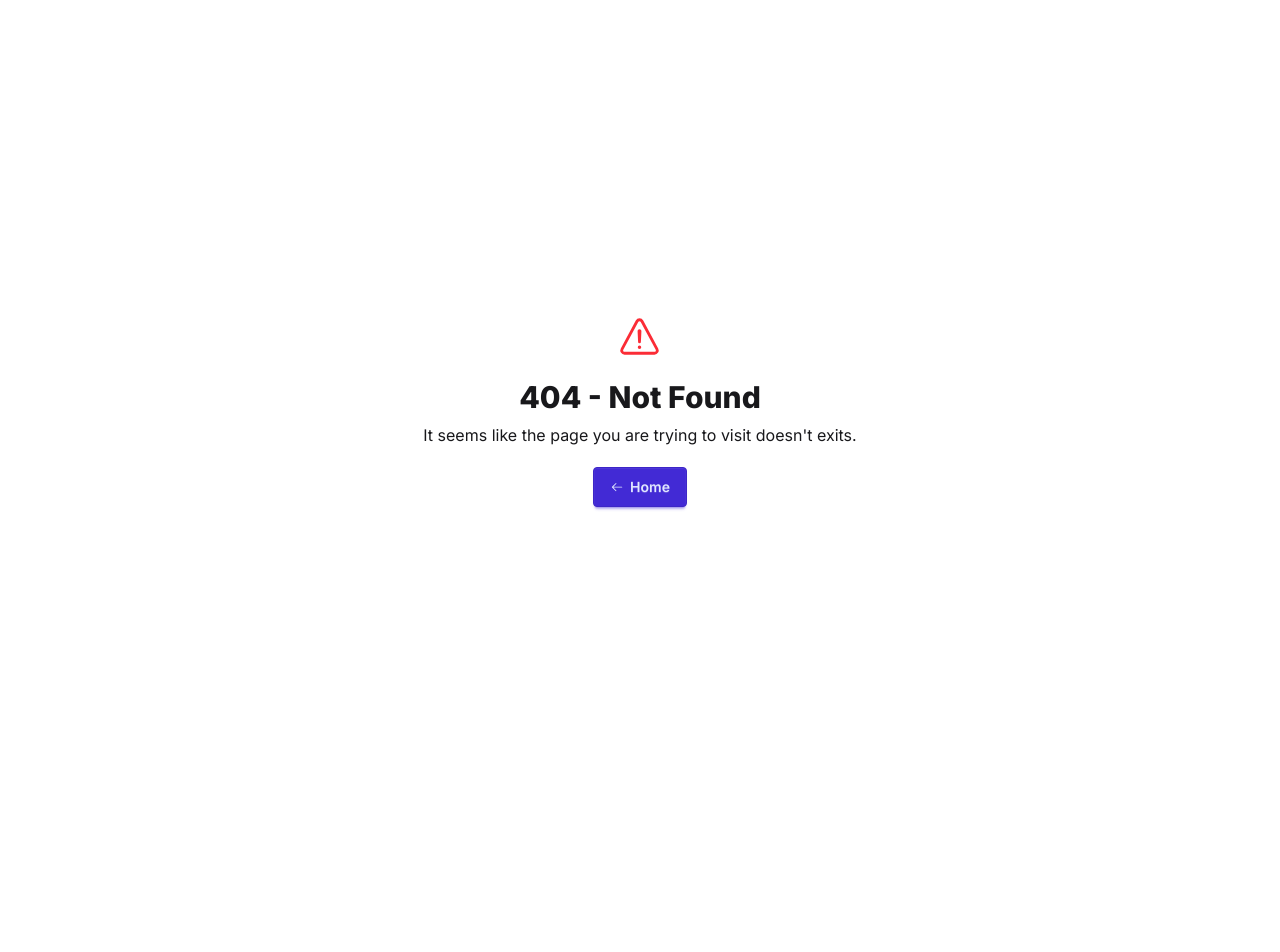
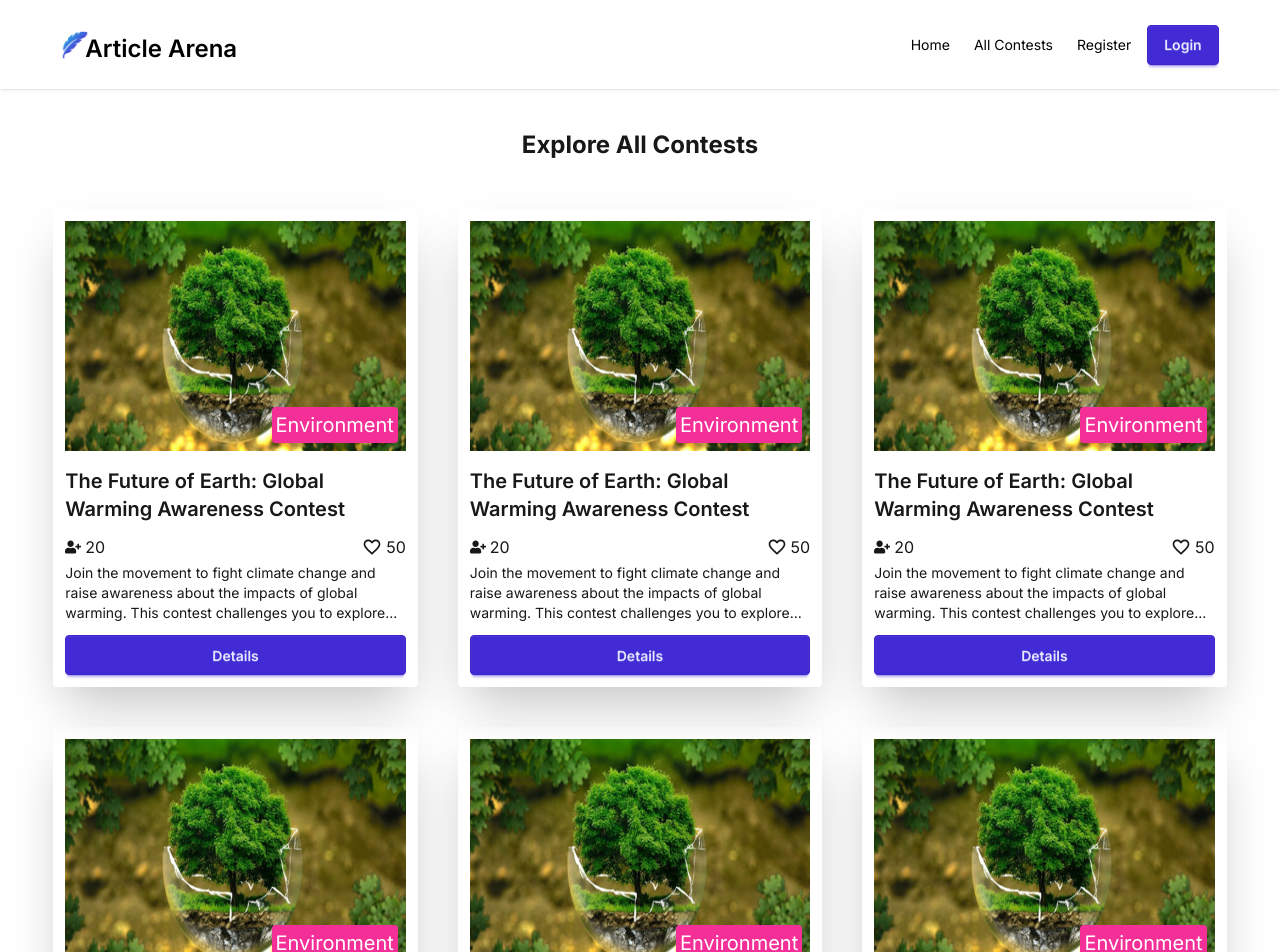
Before and after one commit to SubrotoKumar7/article-arena-client, a React (Vite) app: page /all-contests in a window 1280 px wide. Before the commit this address had no page. Shown: the top 952 px of the page. Before the commit the page ends 800 px from the top, so only its background shows below. Built offline with nearby package versions, Linux system fonts and the light colour scheme.

Commit message:
all contest page added

```diff
--- a/src/components/Navbar/Navbar.jsx
+++ b/src/components/Navbar/Navbar.jsx
@@ -26,13 +26,13 @@ const Navbar = () => {
     </>
 
     return (
-        <div className={`${location.pathname === '/' ? 'fixed top-0 left-0 w-full z-50 md:text-white' : 'static text-black'} py-2  ${isScroll ? 'bg-base-100 text-black!' : 'bg-transparent'}`}>
+        <div className={`${location.pathname === '/' ? 'fixed top-0 left-0 w-full z-50 md:text-white' : 'static text-black'} py-2  ${isScroll ? 'bg-base-100 text-black!' : 'bg-transparent shadow-sm'}`}>
             <Container>
                 <div className="navbar my-1">
                     <div className="navbar-start">
                         <div className="dropdown">
                             <div tabIndex={0} role="button" className="btn btn-ghost lg:hidden">
-                                <svg xmlns="http://www.w3.org/2000/svg" className={`h-5 w-5 ${isScroll ? 'text-black' : 'text-white'}`} fill="none" viewBox="0 0 24 24" stroke="currentColor"> <path strokeLinecap="round" strokeLinejoin="round" strokeWidth="2" d="M4 6h16M4 12h8m-8 6h16" /> </svg>
+                                <svg xmlns="http://www.w3.org/2000/svg" className={`h-5 w-5 ${!(location.pathname === '/') && 'text-black' || isScroll ? 'text-black' : 'text-white'}`} fill="none" viewBox="0 0 24 24" stroke="currentColor"> <path strokeLinecap="round" strokeLinejoin="round" strokeWidth="2" d="M4 6h16M4 12h8m-8 6h16" /> </svg>
                             </div>
                             <ul
                                 tabIndex="-1"
@@ -40,7 +40,7 @@ const Navbar = () => {
                                 {links}
                             </ul>
                         </div>
-                        <div className={`${isScroll ? "text-black" : "text-white"}`}>
+                        <div className={`${!(location.pathname === '/') && 'text-black' || isScroll ? "text-black" : "text-white"}`}>
                             <Logo></Logo>
                         </div>
                     </div>
--- /dev/null
+++ b/src/pages/AllContest/AllContest.jsx
@@ -0,0 +1,27 @@
+import React from 'react';
+import Container from '../../components/Shared/Container/Container';
+import Heading from '../../components/Shared/Heading/Heading';
+import ContestCard from '../../components/ContestCard/ContestCard';
+
+const AllContest = () => {
+    return (
+        <div className='py-10'>
+            <Container>
+                <Heading title={'Explore All Contests'} position={'text-center'}></Heading>
+                <div className='pt-10 grid grid-cols-1 md:grid-cols-3  gap-5 md:gap-10 place-items-center'>
+                    <ContestCard></ContestCard>
+                    <ContestCard></ContestCard>
+                    <ContestCard></ContestCard>
+                    <ContestCard></ContestCard>
+                    <ContestCard></ContestCard>
+                    <ContestCard></ContestCard>
+                    <ContestCard></ContestCard>
+                    <ContestCard></ContestCard>
+                    <ContestCard></ContestCard>
+                </div>
+            </Container>
+        </div>
+    );
+};
+
+export default AllContest;
--- a/src/routes/router.jsx
+++ b/src/routes/router.jsx
@@ -4,6 +4,7 @@ import Home from "../pages/Home/Home";
 import Login from "../pages/Auth/Login";
 import Register from "../pages/Auth/Register";
 import NotFound from "../pages/NotFound/NotFound";
+import AllContest from "../pages/AllContest/AllContest";
 
 const router = createBrowserRouter([
     {
@@ -13,6 +14,10 @@ const router = createBrowserRouter([
             {
                 index: true,
                 Component: Home
+            },
+            {
+                path: 'all-contests',
+                Component: AllContest
             }
         ]
     },
```
